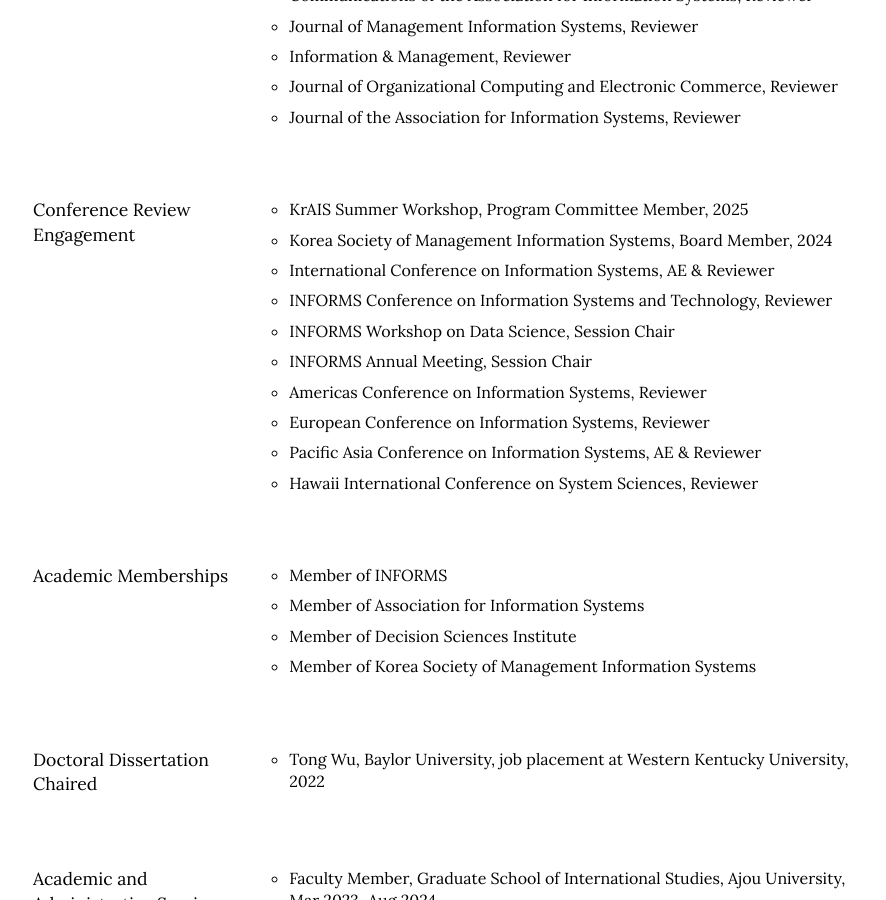
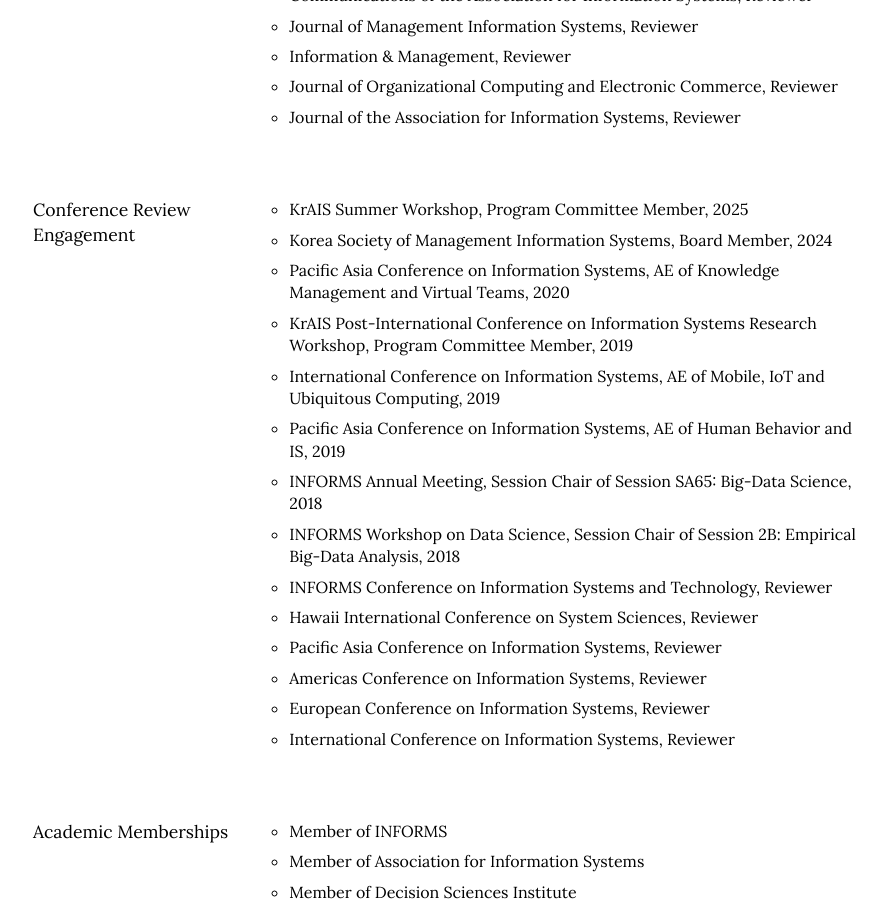
Before and after one commit to istaehun/taehun, a Jekyll site: the page built from engagement.html, in a window 1280 px wide and 900 px high, scrolled down 3547 px. Shown: the whole window, without its empty margins (187-1073 px from the left). Built offline with Jekyll 4.4.1, drawn with Linux system fonts in a browser that asks for light colours; nearby versions of some CDN libraries.

Commit message:
Update engagement.yml

```diff
--- a/_data/engagement.yml
+++ b/_data/engagement.yml
@@ -82,14 +82,18 @@
     list:
       - "KrAIS Summer Workshop, Program Committee Member, 2025"
       - "Korea Society of Management Information Systems, Board Member, 2024"
-      - "International Conference on Information Systems, AE & Reviewer"
+      - "Pacific Asia Conference on Information Systems, AE of Knowledge Management and Virtual Teams, 2020"
+      - "KrAIS Post-International Conference on Information Systems Research Workshop, Program Committee Member, 2019"
+      - "International Conference on Information Systems, AE of Mobile, IoT and Ubiquitous Computing, 2019"
+      - "Pacific Asia Conference on Information Systems, AE of Human Behavior and IS, 2019"
+      - "INFORMS Annual Meeting, Session Chair of Session SA65: Big-Data Science, 2018"
+      - "INFORMS Workshop on Data Science, Session Chair of Session 2B: Empirical Big-Data Analysis, 2018"
       - "INFORMS Conference on Information Systems and Technology, Reviewer"
-      - "INFORMS Workshop on Data Science, Session Chair"
-      - "INFORMS Annual Meeting, Session Chair"
+      - "Hawaii International Conference on System Sciences, Reviewer"
+      - "Pacific Asia Conference on Information Systems, Reviewer"
       - "Americas Conference on Information Systems, Reviewer"
       - "European Conference on Information Systems, Reviewer"
-      - "Pacific Asia Conference on Information Systems, AE & Reviewer"
-      - "Hawaii International Conference on System Sciences, Reviewer"
+      - "International Conference on Information Systems, Reviewer"
   -
     title: Academic Memberships
     list:
```
